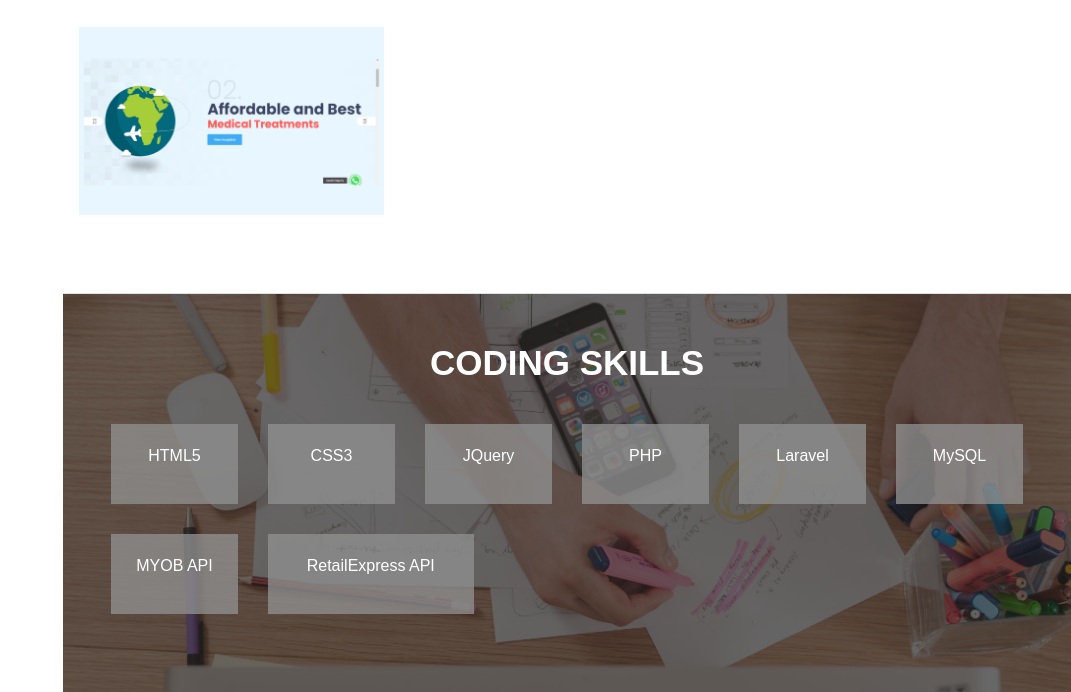
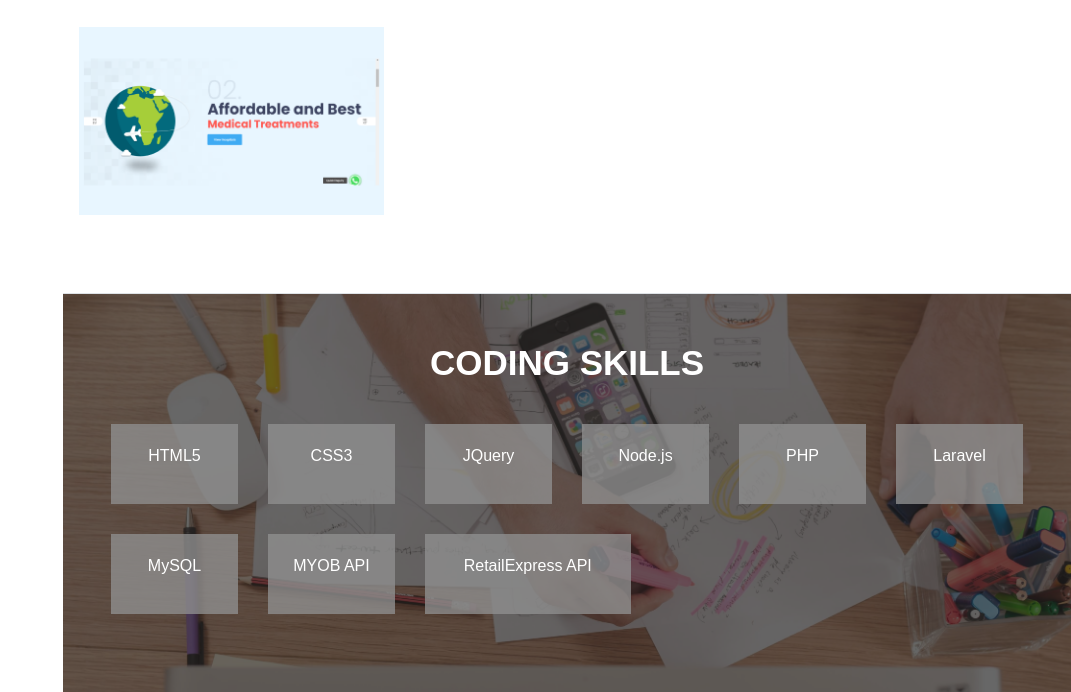
Before and after one commit to kajalsakhiya/kajalsakhiya.github.io, a plain HTML site: page index.html in a window 1280 px wide. Shown: the part 2487-3179 px from the top of the page, without its empty margins (209-1280 px from the left). Drawn offline with nearby package versions, Linux system fonts and the light colour scheme; a web font is replaced by a local one.

Commit message:
Update index.html

```diff
--- a/index.html
+++ b/index.html
@@ -256,6 +256,11 @@ License URL: https://creativecommons.org/licenses/by/4.0/
                 </div>
                 <div class="col-md-2 col-sm-4">
                     <div class="skill-item">
+                        <p>Node.js</p>
+                    </div>
+                </div>
+                <div class="col-md-2 col-sm-4">
+                    <div class="skill-item">
                         <p>PHP </p>
                     </div>
                 </div>
```
